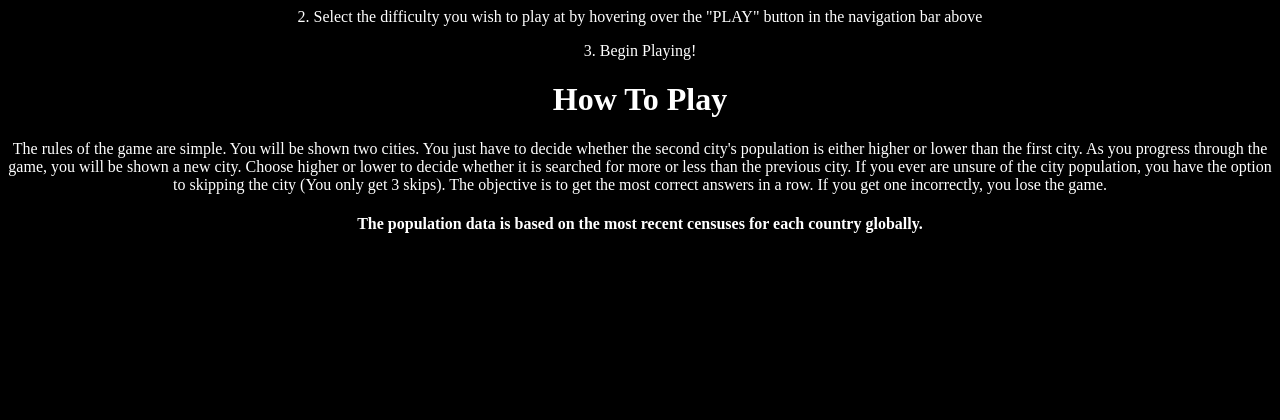
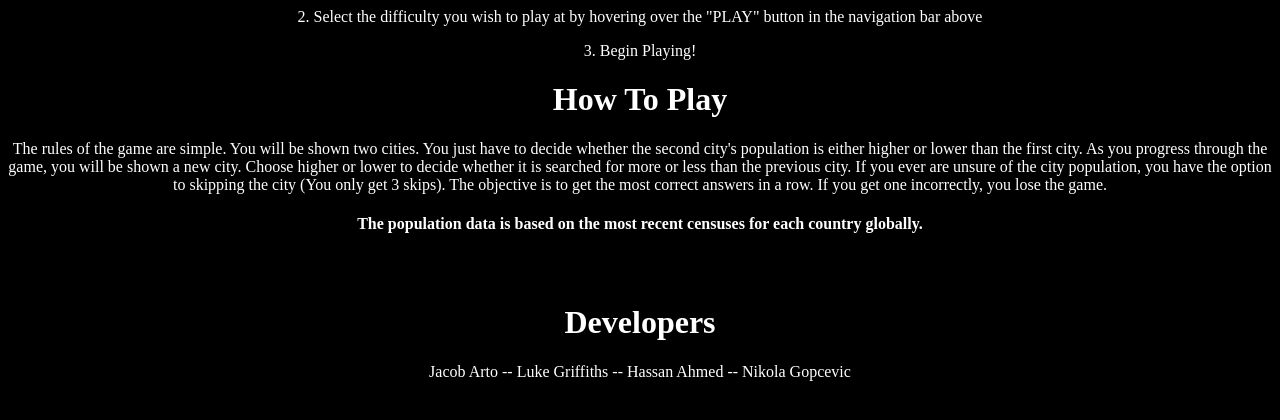
Before and after one commit to Therealhassanahmed/agile_web_dev2022, a Flask app: page /about in a window 1280 px wide. Shown: the part 362-782 px from the top of the page. Run offline with Flask 2, Linux system fonts and the light colour scheme; a user stored in the database is signed in.

Commit message:
added developers (our names) to bottom of about page

```diff
--- a/app/templates/about.html
+++ b/app/templates/about.html
@@ -49,6 +49,12 @@
         </p>
 
         <h4>The population data is based on the most recent censuses for each country globally.</h4>
+
+        <h1 style="padding-top: 50px;">Developers</h1>
+        <p>
+            Jacob Arto -- Luke Griffiths -- Hassan Ahmed -- Nikola Gopcevic
+        </p>
+
     </div>
 
 </body>
```
Also changed, not shown: app/pop.db.
